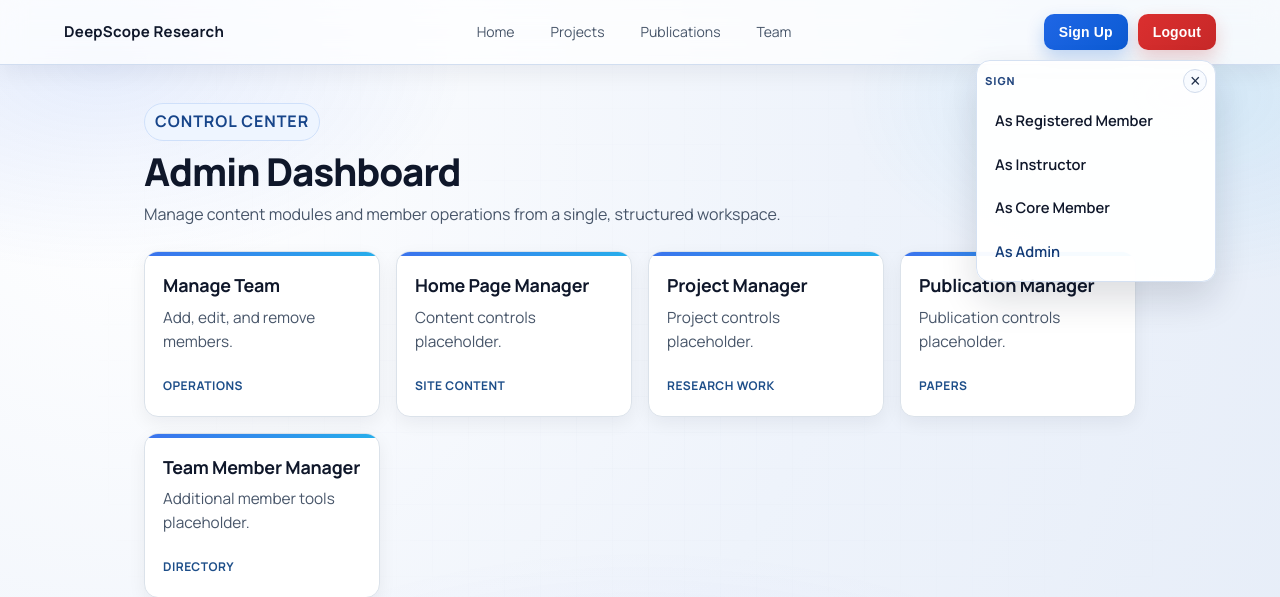
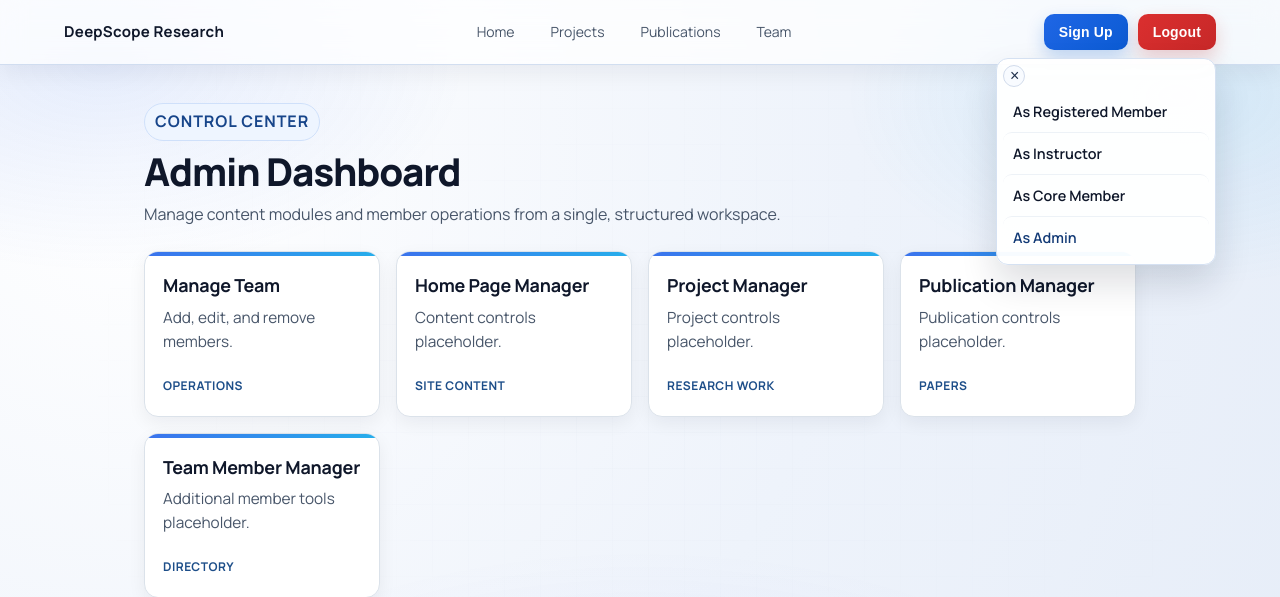
Before and after one commit to hijbullahx/dscoperesearch, a Django app: page /admin-panel/ in a window 1280 px wide, after a click on "Sign Up". Shown: the top 597 px of the page. Run offline with Django 5.2, Linux system fonts and the light colour scheme; the visitor is signed in with stand-in values (Sample User, id 1).

Commit message:
Refactor signup menu styles for improved design consistency and usability

```diff
--- a/static/web/styles.css
+++ b/static/web/styles.css
@@ -151,9 +151,9 @@ body::after {
 
 .signup-menu {
   position: absolute;
-  top: calc(100% + 10px);
+  top: calc(100% + 8px);
   right: 0;
-  width: min(240px, calc(100vw - 24px));
+  width: min(220px, calc(100vw - 24px));
   opacity: 0;
   visibility: hidden;
   transform: translateY(-8px) scale(0.98);
@@ -171,9 +171,9 @@ body::after {
 }
 
 .signup-menu-panel {
-  padding: 8px;
+  padding: 6px;
   border: 1px solid #d5e1f2;
-  border-radius: 14px;
+  border-radius: 12px;
   background: rgba(255, 255, 255, 0.96);
   box-shadow: 0 18px 36px rgba(15, 23, 42, 0.14);
   backdrop-filter: blur(14px);
@@ -184,25 +184,17 @@ body::after {
   align-items: center;
   justify-content: space-between;
   gap: 10px;
-  margin-bottom: 6px;
-}
-
-.signup-menu-label {
-  font-size: 11px;
-  font-weight: 800;
-  letter-spacing: 0.08em;
-  text-transform: uppercase;
-  color: #23477f;
+  margin-bottom: 4px;
 }
 
 .menu-close {
-  width: 24px;
-  height: 24px;
+  width: 22px;
+  height: 22px;
   border: 1px solid #d1dbeb;
   border-radius: 999px;
   background: #f8fbff;
   color: #1f2f4a;
-  font-size: 18px;
+  font-size: 16px;
   line-height: 1;
   cursor: pointer;
   box-shadow: none;
@@ -214,18 +206,21 @@ body::after {
 
 .signup-menu-item {
   display: block;
-  padding: 10px 10px;
-  border-radius: 10px;
+  padding: 9px 10px;
+  border-radius: 9px;
   text-decoration: none;
   color: #0f172a;
-  font-size: 0.92rem;
+  font-size: 0.9rem;
   font-weight: 600;
-  transition: background-color 160ms ease, transform 160ms ease, color 160ms ease;
+  transition: background-color 160ms ease, color 160ms ease;
+}
+
+.signup-menu-item + .signup-menu-item {
+  border-top: 1px solid #edf2f7;
 }
 
 .signup-menu-item:hover {
-  background: #f5f9ff;
-  transform: translateX(2px);
+  background: #f6f9ff;
 }
 
 .signup-menu-admin {
@@ -885,7 +880,7 @@ select:focus {
   .signup-menu {
     right: auto;
     left: 0;
-    width: min(100vw - 24px, 240px);
+    width: min(100vw - 24px, 220px);
   }
 
   .container {
--- a/templates/web/base.html
+++ b/templates/web/base.html
@@ -38,7 +38,6 @@
           <div id="signup-menu" class="signup-menu" aria-hidden="true">
             <div class="signup-menu-panel">
               <div class="signup-menu-head">
-                <span class="signup-menu-label">Sign</span>
                 <button type="button" class="menu-close" data-signup-close aria-label="Close sign up menu">&times;</button>
               </div>
               <div class="signup-menu-list">
```
